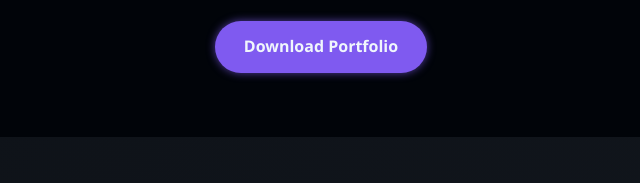
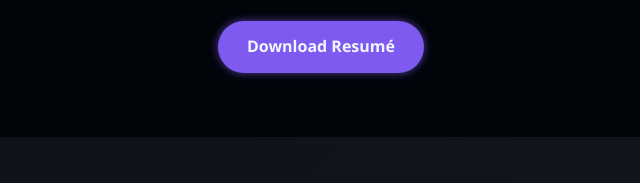
Before and after one commit to Liryc-one/Cyril, a plain HTML site: page index.html in a window 1280 px wide. Shown: the part 242-425 px from the top of the page, 319-959 px from the left. Drawn offline with Linux system fonts and the light colour scheme.

Commit message:
Update index.html

```diff
--- a/index.html
+++ b/index.html
@@ -19,7 +19,7 @@
         <span class="cursor">|</span>
 
       </h1>
-      <a href="Resume.pdf" download class="btn-download" aria-label="Download Portfolio">Download Portfolio</a>
+      <a href="Resume.pdf" download class="btn-download" aria-label="Download Portfolio">Download Resumé </a>
     </div>
   </header>
 
```
